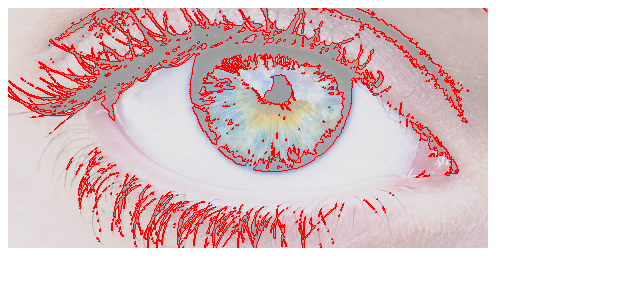
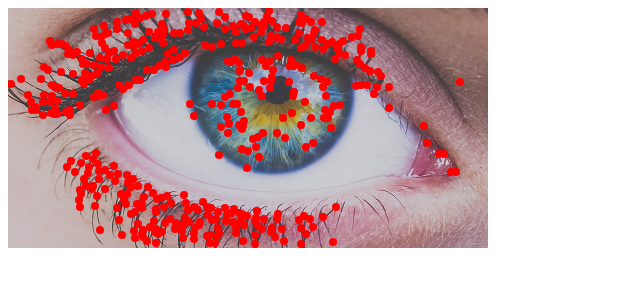
Before and after one commit to m3n3m/eye-detect, a website: page index.html in a window 1280 px wide. Shown: the whole page, without its empty margins (0-640 px from the left). Drawn offline with nearby package versions, Linux system fonts and the light colour scheme.

Commit message:
add harris corner detect

```diff
--- a/index.html
+++ b/index.html
@@ -1,5 +1,5 @@
 <!DOCTYPE html>
-<html lang="en">
+<html lang="ja">
   <head>
     <meta charset="UTF-8" />
     <meta name="viewport" content="width=device-width, initial-scale=1.0" />
@@ -29,6 +29,7 @@
     <script src="https://cdnjs.cloudflare.com/ajax/libs/lodash.js/4.17.15/lodash.core.min.js"></script>
     <script src="https://cdnjs.cloudflare.com/ajax/libs/lodash.js/4.17.15/lodash.min.js"></script>
     <script src="https://cdnjs.cloudflare.com/ajax/libs/mathjs/6.2.2/math.min.js"></script>
-    <script type="text/javascript" src="./script.js"></script>
+    <script src="./js/cornerdetect.js" type="text/javascript"></script>
+    <script src="./js/script.js" type="text/javascript"></script>
   </body>
 </html>
--- /dev/null
+++ b/js/cornerdetect.js
@@ -0,0 +1,244 @@
+/**
+ * Corner Detector module
+ */
+(function () {
+  var CornerDetector;  // top-level namespace
+  var _root = this;    // reference to 'window' or 'global'
+
+  if (typeof exports !== 'undefined') {
+    CornerDetector = exports;   // for CommonJS
+  } else {
+    CornerDetector = _root.CornerDetector = {};
+  }
+
+  var version = {
+    release: '0.1.0',
+    date: '2012-09'
+  };
+  CornerDetector.toString = function () {
+    return "version " + version.release + ", released " + version.date;
+  };
+
+  // core operations
+  var core = {
+    detect: function (img, type, params) {
+      core._validateParams(params);
+      switch (type) {
+        case 'eigen':
+          // implement ?
+          throw new Error('not implementation error');
+          break;
+        case 'harris':
+          return core._detectHarris(img, params);
+          break;
+        case 'fast':
+          // implement ?
+          throw new Error('not implementation error');
+          break;
+        default:
+          return core._detectHarris(img, params);
+          break;
+      }
+    },
+    _validateParams: function (params) {
+      var _params = ['qualityLevel', 'blockSize', 'k'], msg = '';
+      for (var i = 0; i < _params.length; i++) {
+        if (!params.hasOwnProperty(_params[i])) {
+          msg = 'invalid parameters, required \'' + _params[i] + '\'';
+          throw new Error(msg);
+        }
+        if (!parseFloat(params[_params[i]])) {
+          msg = 'invalid parameters, required number \'' + _params[i] + '\'';
+          throw new TypeError(msg);
+        }
+      }
+      if (params.blockSize % 2 !== 1) {
+        throw new Error('odd number required \'blockSize\'');
+      }
+      if (params.blockSize > 5) {
+        throw new Error('unsupported \'blockSize\' ' + params.blockSize);
+      }
+    },
+    /* Harris Operator */
+    _detectHarris: function (img, params) {
+      var w = img.width,
+        h = img.height,
+        imgdata = img.data,
+        len = w * h << 2,
+        src, cov, eig, corners,
+        r = (params.blockSize - 1) / 2,
+        dx, dy, dxdata, dydata, kernelx, kernely, maxval, quality,
+        x, y, kx, ky, i, j, step, tmp;
+
+      if (typeof Float32Array === 'function') {
+        src = cov = new Float32Array(w * h * 3);
+        corners = new Float32Array(w * h);
+      } else {
+        src = cov = corners = [];
+      }
+      // change container, uint8 to float32
+      for (i = 0, j = 0; i < len; i += 3, j += 4) {
+        src[i] = imgdata[j];
+        src[i + 1] = imgdata[j + 1];
+        src[i + 2] = imgdata[j + 2];
+      }
+      // apply sobel filter
+      switch (params.blockSize) {
+        case 3:
+          kernelx = [-1, 0, 1, -2, 0, 2, -1, 0, 1]; // 3*3 kernel
+          kernely = [-1, -2, -1, 0, 0, 0, 1, 2, 1];
+          break;
+        case 5:
+          kernelx = [1, 2, 0, -2, -1,  // 5*5 kernel
+            4, 8, 0, -8, -4,
+            6, 12, 0, -12, -6,
+            4, 8, 0, -8, -4,
+            1, 2, 0, -2, -1];
+          kernely = [-1, -4, -6, -4, -1,
+          -2, -8, -12, -8, -2,
+            0, 0, 0, 0, 0,
+            2, 8, 12, 8, 2,
+            1, 4, 6, 4, 1];
+          break;
+      }
+      dx = core._convolution(src, w, h, kernelx, 1);
+      dy = core._convolution(src, w, h, kernely, 1);
+      // store squared differences directly
+      for (y = 0; y < h; y++) {
+        step = y * w;
+        for (x = 0; x < w; x++) {
+          i = (step + x) * 3;
+          dxdata = dx[i];
+          dydata = dy[i];
+          cov[i] = dxdata * dxdata;      // dxx
+          cov[i + 1] = dxdata * dydata;  // dxy
+          cov[i + 2] = dydata * dydata;  // dyy
+        }
+      }
+      // apply box blur filter
+      cov = core._blur(cov, w, h, (params.blockSize - 1) / 2);
+      // compute Harris operator
+      eig = core._calcHarris(cov, w, h, params.k);
+      // suppress non-maxima values
+      for (y = r; y < h - r; y++) {
+        step = y * w;
+        for (x = r; x < w - r; x++) {
+          i = step + x;
+          tmp = eig[i];
+          for (ky = -r; (tmp !== 0) && (ky <= r); ky++) {
+            for (kx = -r; kx <= r; kx++) {
+              if (eig[i + ky * w + kx] > tmp) {
+                tmp = 0;
+                break;
+              }
+            }
+          }
+          if (tmp !== 0) {
+            corners[i] = eig[i];
+          }
+        }
+      }
+      // threshold
+      maxval = 0;
+      len = eig.length;
+      for (i = 0; i < len; i++) {
+        if (corners[i] > maxval) maxval = corners[i];
+      }
+      quality = maxval * params.qualityLevel;
+      for (j = 0; j < len; j++) {
+        if (corners[j] <= quality) {
+          corners[j] = 0;
+        }
+      }
+      return corners;
+    },
+    _calcHarris: function (data, width, height, k) {
+      var w = width,
+        h = height,
+        cov = data,
+        M, A, B, C, step, i;
+
+      if (typeof Float32Array === 'function') {
+        M = new Float32Array(w * h * 3);
+      } else {
+        M = [];
+      }
+      for (var y = 0; y < h; y++) {
+        step = y * w;
+        for (var x = 0; x < w; x++) {
+          i = (step + x) * 3;
+          A = cov[i];
+          B = cov[i + 1];
+          C = cov[i + 2];
+          M[step + x] = (A * C - B * B - k * (A + C) * (A + C));
+        }
+      }
+      return M;
+    },
+    /* convolution filter (as sobel/box filter, sigle channel) */
+    _convolution: function (data, width, height, kernel, divisor) {
+      var w = width,
+        h = height,
+        src = data,
+        dst,
+        div = 1 / divisor,
+        r = Math.sqrt(kernel.length),
+        buff = [],
+        i, j, k, v, px, py, step, kstep;
+
+      if (divisor === 0) {
+        throw new Error('division zero');
+      }
+      if (r % 2 !== 1) {
+        throw new Error('square kernel required');
+      }
+      if (typeof Float32Array === 'function') {
+        dst = new Float32Array(w * h * 3);
+      } else {
+        dst = [];
+      }
+      r = (r - 1) / 2;
+      for (var y = 0; y < h; y++) {
+        step = y * w;
+        for (var x = 0; x < w; x++) {
+          buff[0] = buff[1] = buff[2] = 0;
+          i = (step + x) * 3;
+          k = 0;
+          // convolution
+          for (var ky = -r; ky <= r; ky++) {
+            py = y + ky;
+            if (py <= 0 || h <= py) py = y;
+            kstep = py * w;
+            for (var kx = -r; kx <= r; kx++) {
+              px = x + kx;
+              if (px <= 0 || w <= px) px = x;
+              j = (kstep + px) * 3;
+              buff[0] += src[j] * kernel[k];
+              buff[1] += src[j + 1] * kernel[k];
+              buff[2] += src[j + 2] * kernel[k];
+              k++;
+            }
+          }
+          dst[i] = buff[0] * div;
+          dst[i + 1] = buff[1] * div;
+          dst[i + 2] = buff[2] * div;
+        }
+      }
+      return dst;
+    },
+    /* box blur filter */
+    _blur: function (data, width, height, radius) {
+      var kernel = [],
+        size = (2 * radius + 1) * (2 * radius + 1);
+      for (var i = 0; i < size; i++) {
+        kernel[i] = 1.0;
+      }
+      return core._convolution(data, width, height, kernel, 1);
+    }
+  };
+  // aliases (public APIs and constants)
+  CornerDetector.EIGEN = 'eigen';
+  CornerDetector.HARRIS = 'harris';
+  CornerDetector.FAST = 'fast';
+  CornerDetector.detect = core.detect;
+}).call(this);
--- a/script.js
+++ b/js/script.js
@@ -33,7 +33,7 @@ const draw = myImg => {
 
   //画像の2値化
   const thresholding = () => {
-    const threshold = 90;
+    const threshold = 120;
     for (let i = 0; i < data.length; i += 4) {
       let avg = ~~(0.299 * data[i] + 0.587 * data[i + 1] + 0.114 * data[i + 2]);
       let color = avg > threshold ? 255 : 0;
@@ -43,7 +43,39 @@ const draw = myImg => {
     }
     ctx.putImageData(imageData, 0, 0);
   };
-  thresholding();
+  // thresholding();
+
+  const harris = () => {
+    const params = { blockSize: 5, k: 0.04, qualityLevel: 0.01 };
+    // returns Array of detected corners
+    const corners = CornerDetector.detect(
+      imageData,
+      CornerDetector.HARRIS,
+      params
+    );
+    let arr = [];
+    // console.log(imageData);
+    // console.log(corners);
+    for (let i = 0; i < corners.length; i++) {
+      if (corners[i] !== 0) {
+        let y = Math.floor(i / w);
+        let x = i - w * y;
+        arr.push({ x: x, y: y });
+      }
+    }
+    console.log(arr);
+    console.log(arr[0]);
+
+    for (let j = 0; j < arr.length; j++) {
+      ctx.fillStyle = "red";
+      ctx.beginPath();
+      ctx.arc(arr[j].x, arr[j].y, 4, 0, 2 * Math.PI, false);
+      ctx.fill();
+    }
+
+    return arr;
+  };
+  harris();
 
   //2値化した画像の内側の白を黒に置き換えられるかどうか
   const erosion = () => {
@@ -164,7 +196,7 @@ const draw = myImg => {
     imageData.data = data;
     ctx.putImageData(imageData, 0, 0);
   };
-  outline();
+  // outline();
 
   //輪郭線上から候補点
   //2値化した画像から抽出した境界線上の点を格納しておく配列
```
Also changed, not shown: image/eye-illustration.jpg (added).
